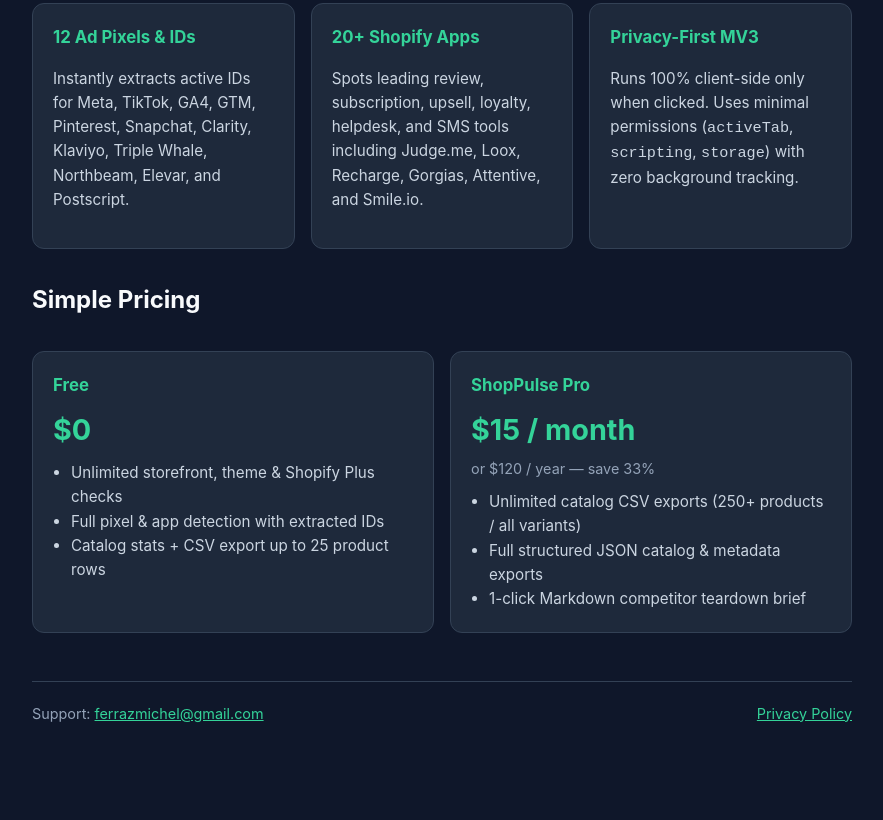
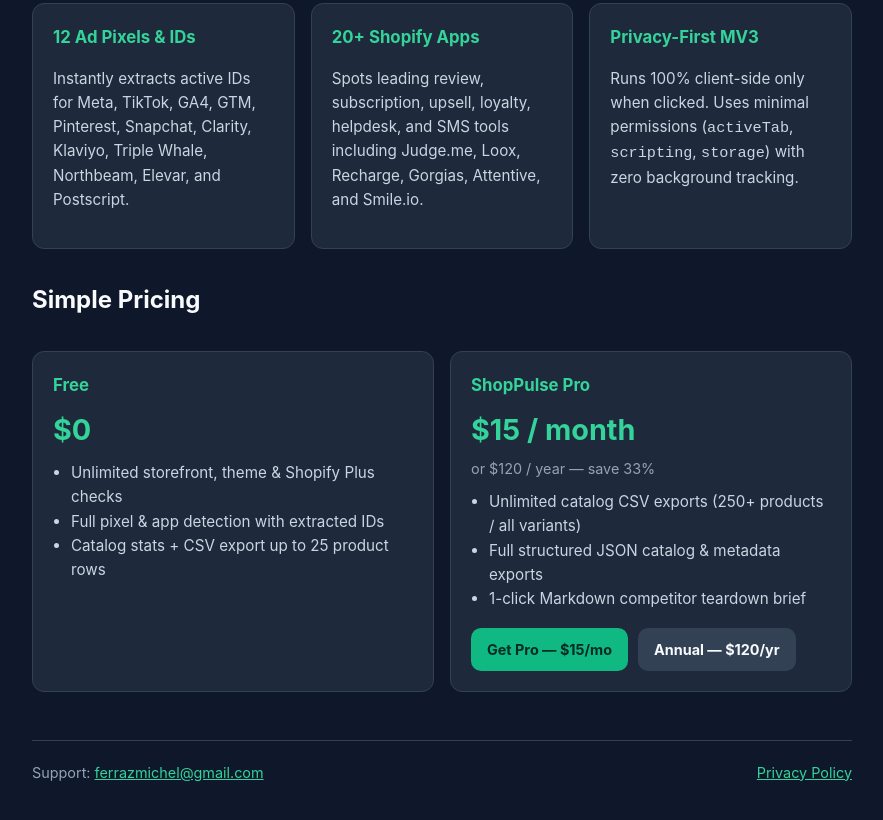
Before and after one commit to ferrazmichel/shoppulse-docs, a plain HTML site: page index.html in a window 1280 px wide. Shown: the part 387-1207 px from the top of the page, without its empty margins (198-1081 px from the left). Before the commit the page ends 1160 px from the top, so only its background shows below. Drawn offline with Linux system fonts and the light colour scheme.

Commit message:
feat(billing): update pricing CTAs and privacy policy to Dodo Payments

```diff
--- a/index.html
+++ b/index.html
@@ -136,6 +136,26 @@
               <li>Full structured JSON catalog &amp; metadata exports</li>
               <li>1-click Markdown competitor teardown brief</li>
             </ul>
+            <div style="display:flex;flex-wrap:wrap;gap:10px;margin-top:16px;">
+              <a
+                class="cta-btn"
+                style="margin-top:0;padding:10px 16px;font-size:0.9rem;"
+                href="https://checkout.dodopayments.com/buy/pdt_0NsnQnAqGv2oJXbiywbUd?quantity=1"
+                target="_blank"
+                rel="noopener noreferrer"
+              >
+                Get Pro — $15/mo
+              </a>
+              <a
+                class="cta-btn"
+                style="margin-top:0;padding:10px 16px;font-size:0.9rem;background:#334155;color:#f8fafc;"
+                href="https://checkout.dodopayments.com/buy/pdt_0NsnR8gviawEGVHVyZrgG?quantity=1"
+                target="_blank"
+                rel="noopener noreferrer"
+              >
+                Annual — $120/yr
+              </a>
+            </div>
           </div>
         </div>
       </section>
```
Also changed, not shown: privacy.html (+3 -3 lines).
